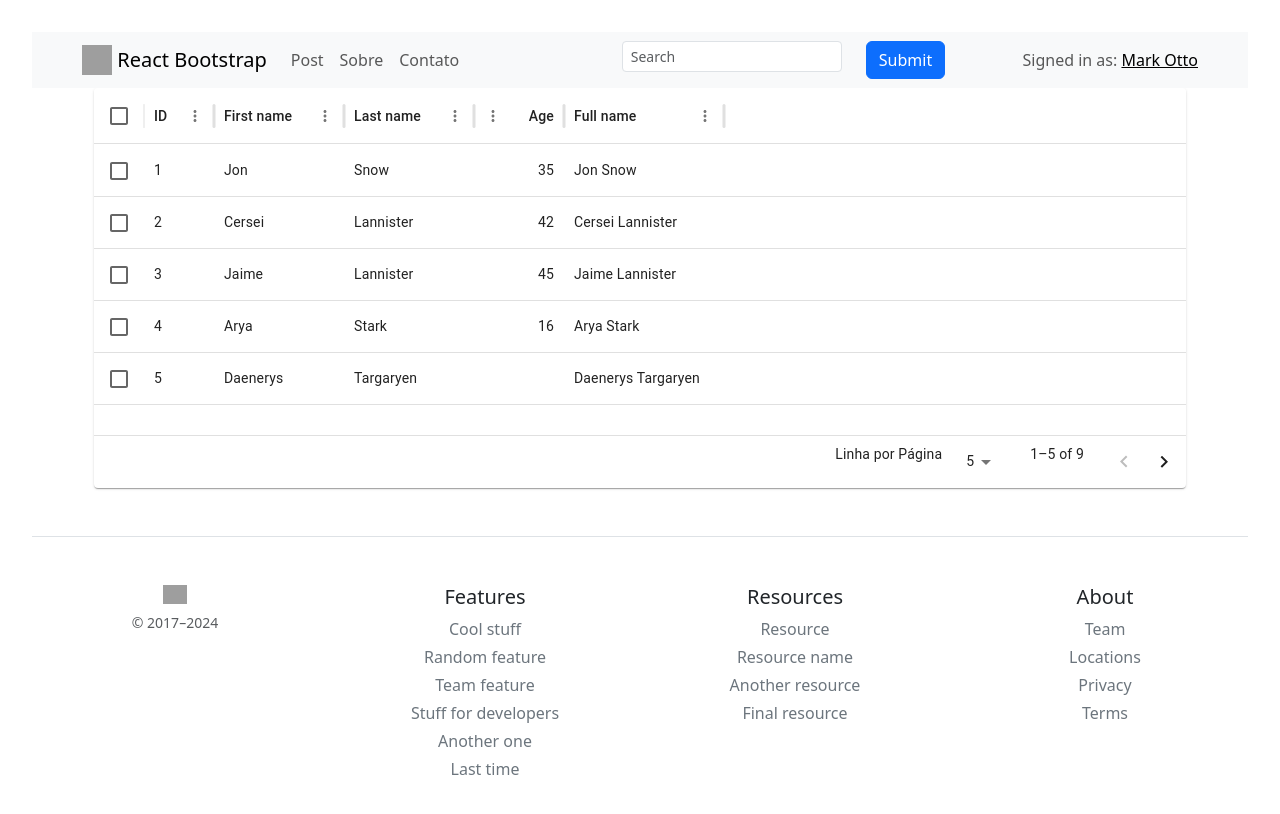
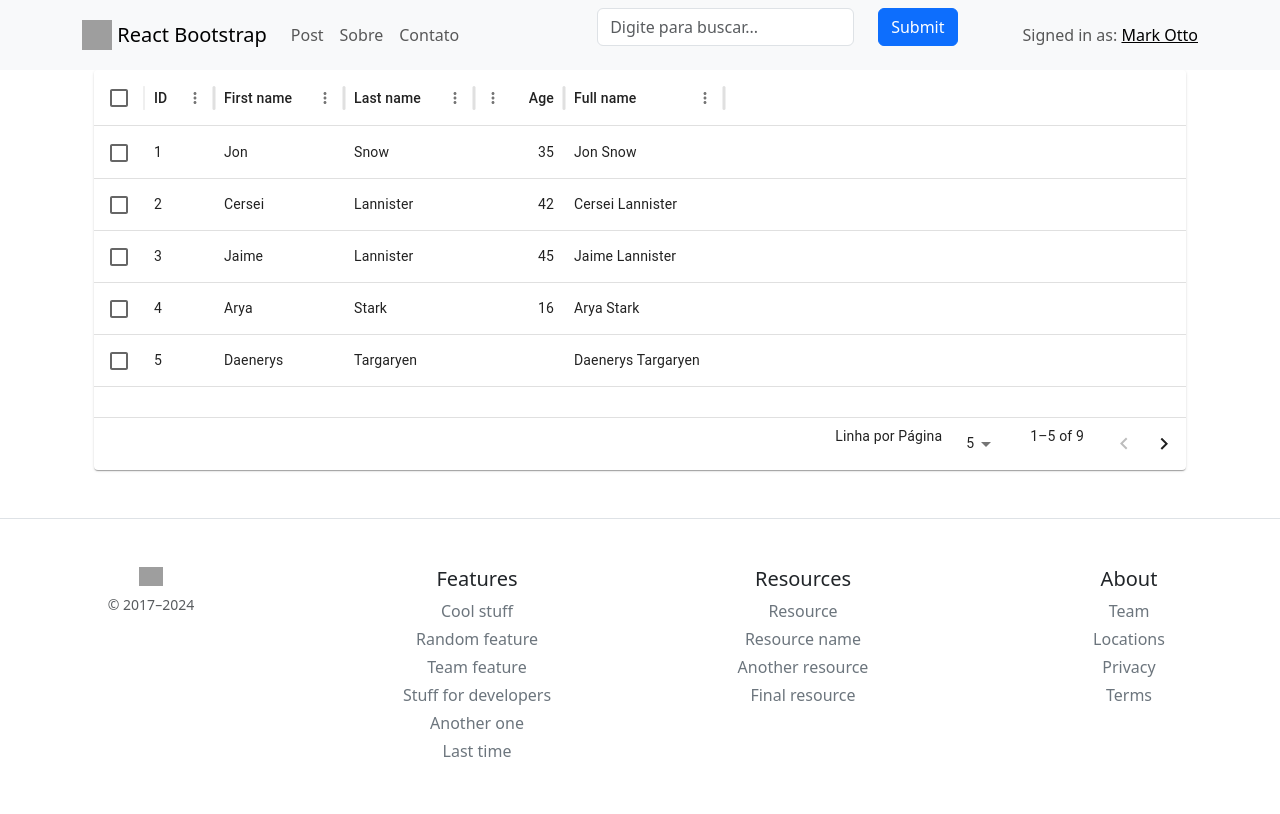
Before and after one commit to Gustavo1701/react-post-app, a React (Vite) app: page /home in a window 1280 px wide. Shown: the top 814 px of the page. Built offline with nearby package versions, Linux system fonts and the light colour scheme; grey boxes are pictures that could not be loaded.

Commit message:
Atualizando codigo

```diff
--- /dev/null
+++ b/src/components/autocompleteInput/AutoCompleteInput.jsx
@@ -0,0 +1,74 @@
+import React, { useState } from 'react';
+import { Form, ListGroup, InputGroup } from 'react-bootstrap';
+import { Link } from 'react-router-dom';
+
+const AutoCompleteInput = ({ options }) => {
+    // Estado para armazenar o valor do input
+    const [searchTerm, setSearchTerm] = useState('');
+    const [filteredOptions, setFilteredOptions] = useState([]);
+    const [isFocused, setIsFocused] = useState(false); // Estado para verificar se o input está focado
+
+
+    // Função para lidar com a digitação
+    const handleSearch = (e) => {
+        const query = e.target.value;
+        setSearchTerm(query);
+
+        // Filtrando as opções conforme o texto digitado
+        if (query) {
+            const filtered = options.filter(route =>
+                route.path.toLowerCase().includes(query.toLowerCase())
+            );
+            setFilteredOptions(filtered);
+        } else {
+            setFilteredOptions([]);
+        }
+    };
+
+    // Funções para controlar o foco no input
+    const handleFocus = () => {
+        setFilteredOptions(options); // Quando o input receber foco, exibe todas as opções
+    };
+
+    const handleBlur = () => {
+        setIsFocused(false); // Remove a lista quando o input perde o foco (se não houver texto)
+    };
+
+    return (
+        <div className="autocomplete-container" style={{ position: 'relative' }}>
+            <InputGroup className="mb-3">
+                <Form.Control
+                    type="text"
+                    placeholder="Digite para buscar..."
+                    value={searchTerm}
+                    onChange={handleSearch}
+                    onFocus={handleFocus} // Adiciona a lógica para mostrar todas as opções ao focar
+                    onBlur={handleBlur} // Remove a lista ao perder o foco
+                />
+            </InputGroup>
+
+            {filteredOptions.length > 0 && (
+                <ListGroup
+                    //className="autocomplete-list"
+                    style={{
+                        position: 'absolute',
+                        top: '100%', // Posiciona abaixo do campo de input
+                        left: 0,
+                        right: 0,
+                        zIndex: 10, // Garante que a lista fique acima de outros conteúdos
+                        maxHeight: '200px', // Limita a altura da lista
+                        overflowY: 'auto', // Permite rolar caso tenha muitas opções
+                    }}
+                >
+                    {filteredOptions.map((option, index) => (
+                        <ListGroup.Item action key={index} href={option.path}>
+                            {option.path.replace('/', '')}
+                        </ListGroup.Item >
+                    ))}
+                </ListGroup>
+            )}
+        </div>
+    );
+};
+
+export default AutoCompleteInput;
--- a/src/components/header/Header.jsx
+++ b/src/components/header/Header.jsx
@@ -1,5 +1,7 @@
 import React from 'react'
 import { Button, Col, Container, Form, Nav, Navbar, Row } from 'react-bootstrap'
+import { routes } from '../../routes/Routes'
+import AutoCompleteInput from '../autocompleteInput/AutoCompleteInput'
 
 export const Header = () => {
     return (
@@ -29,12 +31,13 @@
                         <Form inline>
                             <Row>
                                 <Col xs="auto">
-                                    <Form.Control
+                                    {/* <Form.Control
                                         size='sm'
                                         type="text"
                                         placeholder="Search"
                                         className=" mr-sm-2"
-                                    />
+                                    /> */}
+                                    <AutoCompleteInput options={routes} />
                                 </Col>
                                 <Col xs="auto">
                                     <Button type="submit">Submit</Button>
--- a/src/components/layout/Layout.jsx
+++ b/src/components/layout/Layout.jsx
@@ -9,7 +9,7 @@
             <Header/>
                 <Container>
                     {/* O outlet */}
-                    <Outlet/>
+                    <Outlet />
                 </Container>
             <Footer/>
         </>
```
Also changed, not shown: src/main.jsx (+7 -26 lines), src/routes/routes.jsx (added, +23 -0 lines).
